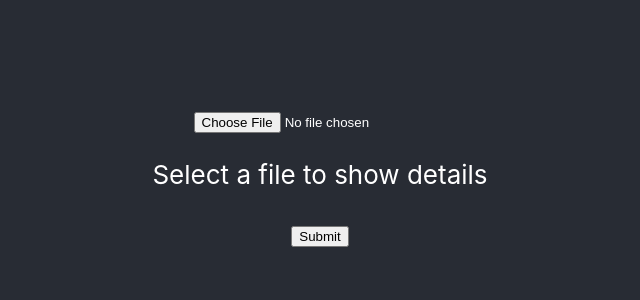
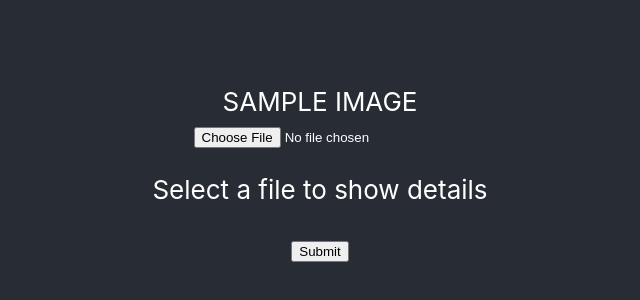
Before and after one commit to NickGatti/imagegalleryfront, a React (Create React App) app: page / in a window 1280 px wide. Shown: the part 226-526 px from the top of the page, without its empty margins (320-960 px from the left). Built offline with nearby package versions, Linux system fonts and the light colour scheme; no server answers.

Commit message:
Gallery component scaffold

```diff
--- a/src/App.js
+++ b/src/App.js
@@ -1,11 +1,13 @@
 import './App.css';
-import { FileUploadPage } from './Components/ImageUpload';
+import { Gallery } from './Components/Gallery';
+import { ImageUpload } from './Components/ImageUpload';
 
 function App() {
   return (
     <div className="App">
       <header className="App-header">
-        <FileUploadPage />
+        <Gallery />
+        <ImageUpload />
       </header>
     </div>
   );
--- /dev/null
+++ b/src/Components/Gallery.js
@@ -0,0 +1,19 @@
+import { useEffect } from "react"
+
+export const Gallery = () => {
+    useEffect(() => {
+        fetch('/images').then(res => {
+            return res.json()
+        }).then(res => {
+            console.log('GET /images Success!', res)
+        }).catch(err => {
+            console.log('ERROR on GET /images ERROR:', err)
+        })
+    }, [])
+
+    return (
+        <div>
+            SAMPLE IMAGE
+        </div>
+    )
+}
--- a/src/Components/ImageUpload.js
+++ b/src/Components/ImageUpload.js
@@ -1,6 +1,6 @@
 import React, {useState} from 'react';
 
-export const FileUploadPage = () => {
+export const ImageUpload = () => {
 	const [selectedFile, setSelectedFile] = useState();
 	const [isFilePicked, setIsFilePicked] = useState(false);
 
```
